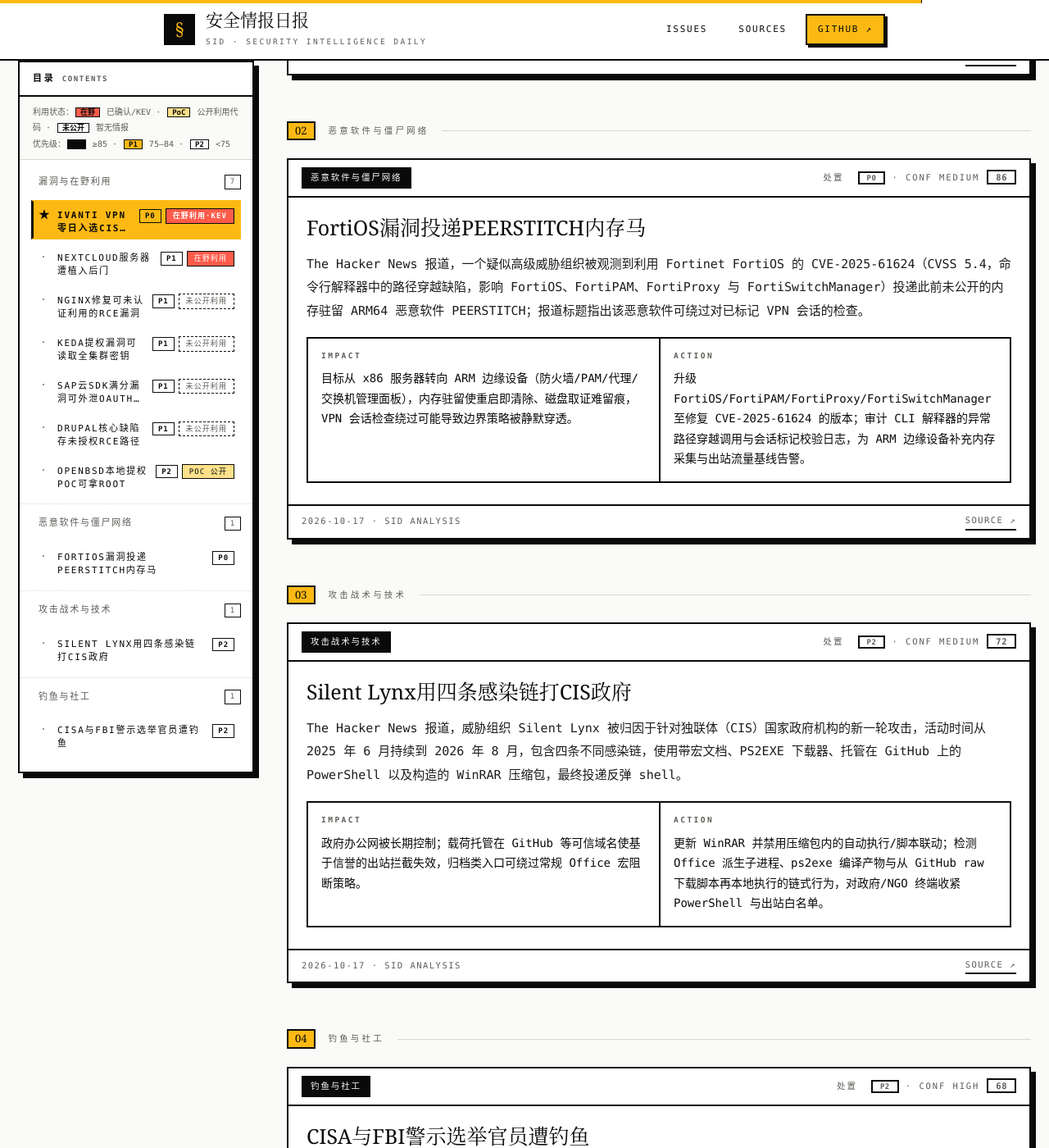
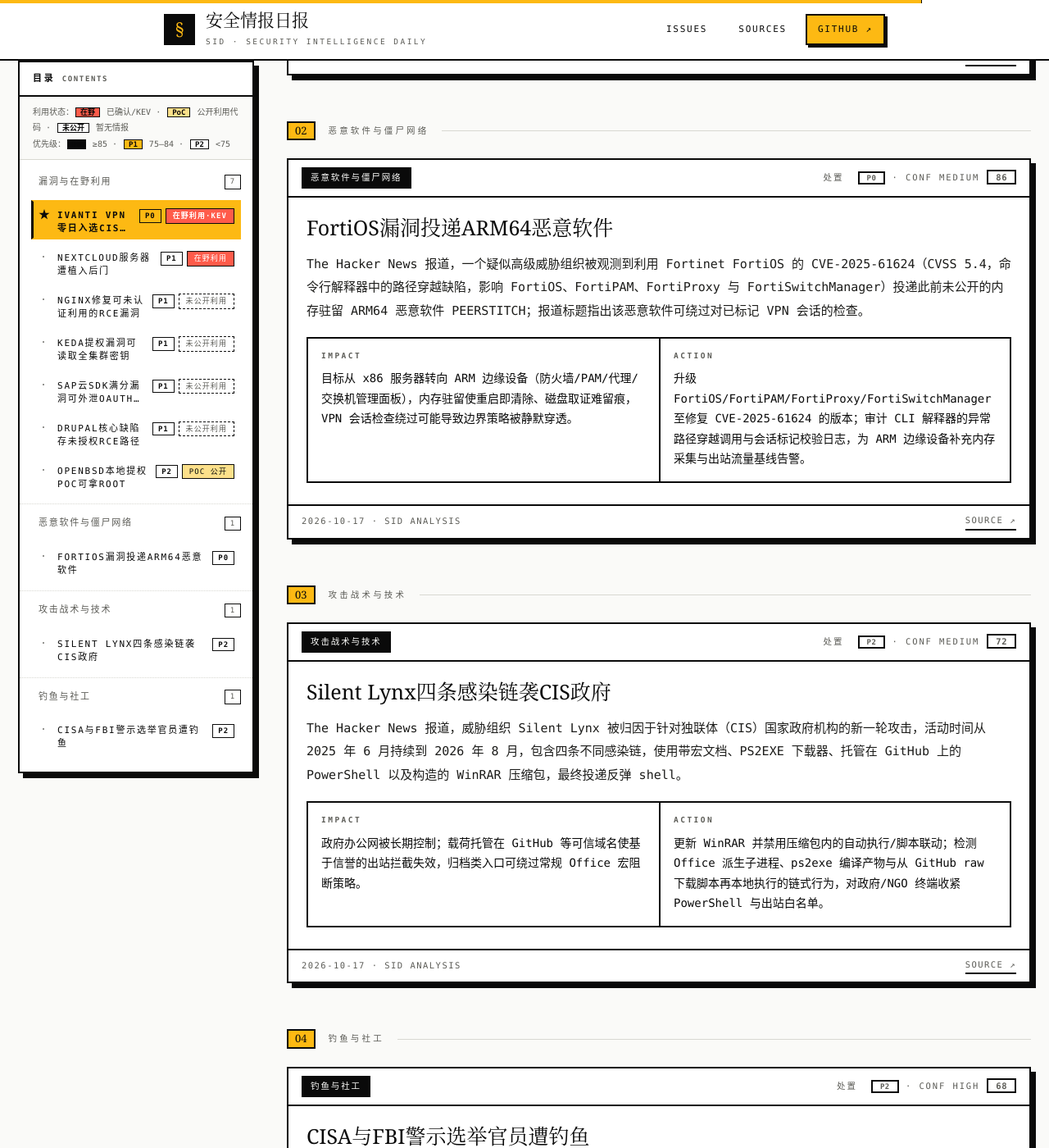
Before and after one commit to DawnXii/security-intelligence-daily, a Jekyll site: the page built from site/_posts/2026-10-17-report.html, in a window 1280 px wide and 1400 px high, scrolled down 3502 px. Shown: the whole window at 82% size. Built offline with Jekyll 4.4.1, drawn with Linux system fonts in a browser that asks for light colours.

Commit message:
SID daily report 2026-10-17

```diff
--- a/site/_posts/2026-10-17-report.html
+++ b/site/_posts/2026-10-17-report.html
@@ -18,10 +18,10 @@
 <li><a class="toc-link" href="#vuln-52465"><span class="tc">·</span><span class="tt">OpenBSD本地提权PoC可拿root</span><span class="meta"><i class="rp p2">P2</i><i class="xs xp">PoC 公开</i></span></a></li>
 </ol></div>
 <div class="grp"><p class="tg-h"><a href="#sec-malware">恶意软件与僵尸网络</a><span class="tg-c">1</span></p><ol>
-<li><a class="toc-link" href="#malware-90330"><span class="tc">·</span><span class="tt">FortiOS漏洞投递PEERSTITCH内存马</span><span class="meta"><i class="rp p0">P0</i></span></a></li>
+<li><a class="toc-link" href="#malware-44341"><span class="tc">·</span><span class="tt">FortiOS漏洞投递ARM64恶意软件</span><span class="meta"><i class="rp p0">P0</i></span></a></li>
 </ol></div>
 <div class="grp"><p class="tg-h"><a href="#sec-ttp">攻击战术与技术</a><span class="tg-c">1</span></p><ol>
-<li><a class="toc-link" href="#ttp-61977"><span class="tc">·</span><span class="tt">Silent Lynx用四条感染链打CIS政府</span><span class="meta"><i class="rp p2">P2</i></span></a></li>
+<li><a class="toc-link" href="#ttp-97072"><span class="tc">·</span><span class="tt">Silent Lynx四条感染链袭CIS政府</span><span class="meta"><i class="rp p2">P2</i></span></a></li>
 </ol></div>
 <div class="grp"><p class="tg-h"><a href="#sec-phishing">钓鱼与社工</a><span class="tg-c">1</span></p><ol>
 <li><a class="toc-link" href="#phishing-40015"><span class="tc">·</span><span class="tt">CISA与FBI警示选举官员遭钓鱼</span><span class="meta"><i class="rp p2">P2</i></span></a></li>
@@ -124,10 +124,10 @@
 
 <p class="section-label" id="sec-malware"><span class="n">02</span>恶意软件与僵尸网络</p>
 
-<div class="intel reveal" id="malware-90330">
+<div class="intel reveal" id="malware-44341">
 <div class="intel-head"><span class="chip">恶意软件与僵尸网络</span><span class="score">处置 <i class="rp p0">P0</i> · CONF medium<i>86</i></span></div>
 <div class="intel-body">
-<h3>FortiOS漏洞投递PEERSTITCH内存马</h3>
+<h3>FortiOS漏洞投递ARM64恶意软件</h3>
 <p class="sum">The Hacker News 报道，一个疑似高级威胁组织被观测到利用 Fortinet FortiOS 的 CVE-2025-61624（CVSS 5.4，命令行解释器中的路径穿越缺陷，影响 FortiOS、FortiPAM、FortiProxy 与 FortiSwitchManager）投递此前未公开的内存驻留 ARM64 恶意软件 PEERSTITCH；报道标题指出该恶意软件可绕过对已标记 VPN 会话的检查。</p>
 <div class="intel-grid">
 <div class="cell"><b>Impact</b><p>目标从 x86 服务器转向 ARM 边缘设备（防火墙/PAM/代理/交换机管理面板），内存驻留使重启即清除、磁盘取证难留痕，VPN 会话检查绕过可能导致边界策略被静默穿透。</p></div>
@@ -139,10 +139,10 @@
 
 <p class="section-label" id="sec-ttp"><span class="n">03</span>攻击战术与技术</p>
 
-<div class="intel reveal" id="ttp-61977">
+<div class="intel reveal" id="ttp-97072">
 <div class="intel-head"><span class="chip">攻击战术与技术</span><span class="score">处置 <i class="rp p2">P2</i> · CONF medium<i>72</i></span></div>
 <div class="intel-body">
-<h3>Silent Lynx用四条感染链打CIS政府</h3>
+<h3>Silent Lynx四条感染链袭CIS政府</h3>
 <p class="sum">The Hacker News 报道，威胁组织 Silent Lynx 被归因于针对独联体（CIS）国家政府机构的新一轮攻击，活动时间从 2025 年 6 月持续到 2026 年 8 月，包含四条不同感染链，使用带宏文档、PS2EXE 下载器、托管在 GitHub 上的 PowerShell 以及构造的 WinRAR 压缩包，最终投递反弹 shell。</p>
 <div class="intel-grid">
 <div class="cell"><b>Impact</b><p>政府办公网被长期控制；载荷托管在 GitHub 等可信域名使基于信誉的出站拦截失效，归档类入口可绕过常规 Office 宏阻断策略。</p></div>
```
